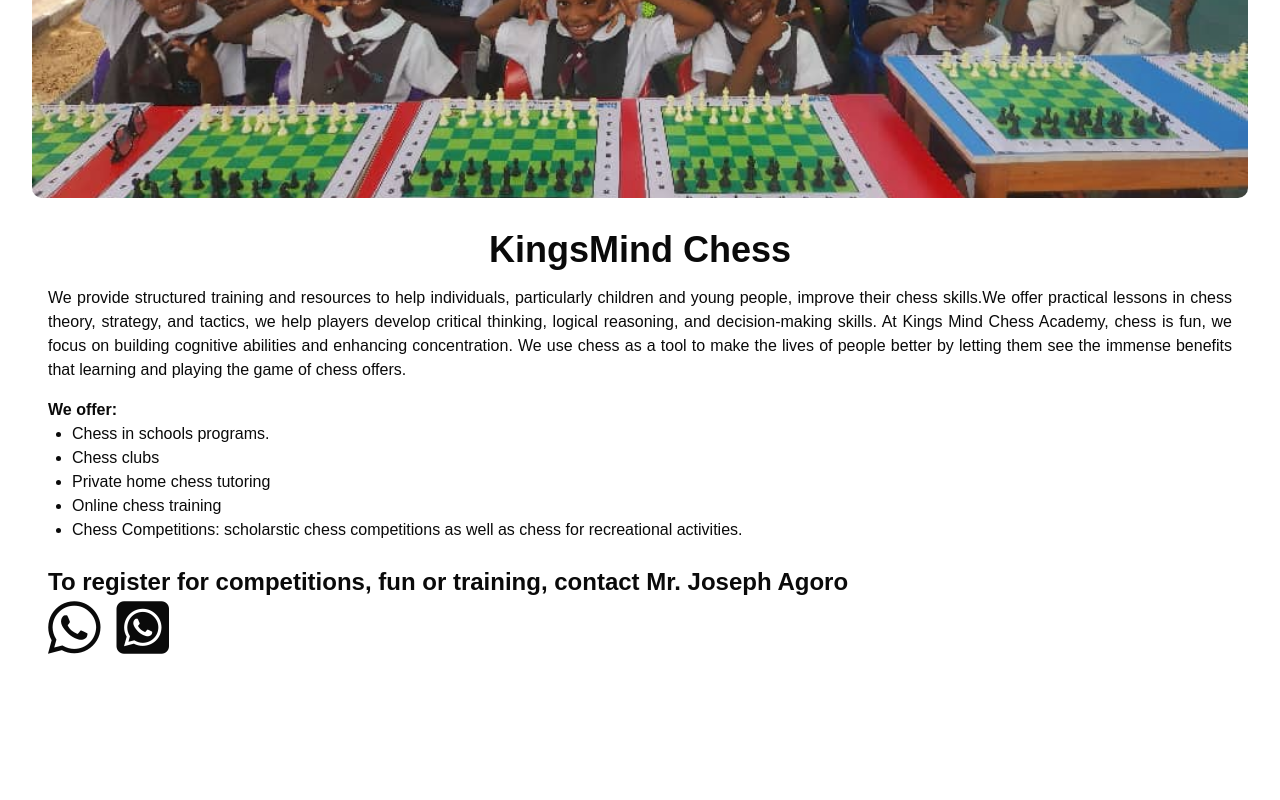
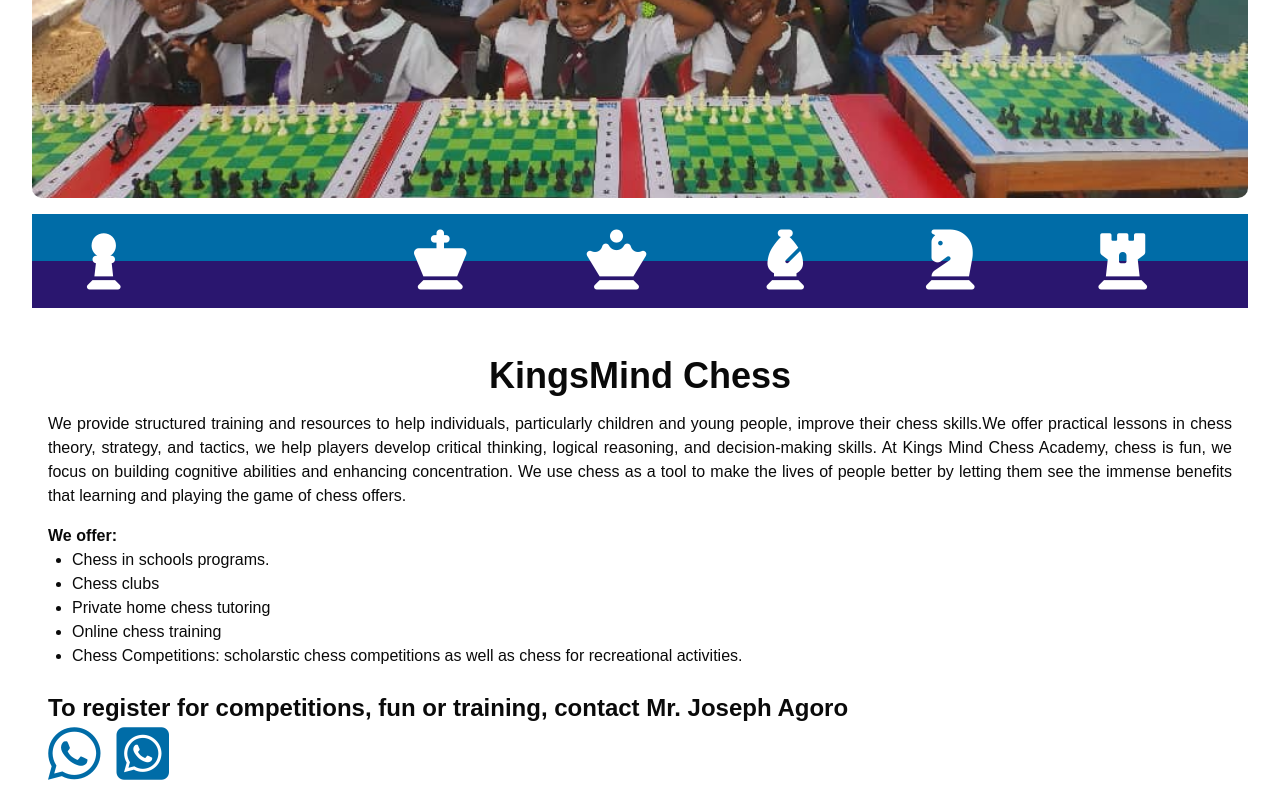
Before and after one commit to ToyinJr/Kingsmind, a React (Vite) app: page /chess in a window 1280 px wide. Shown: the part 589-1389 px from the top of the page. Before the commit the page ends 1263 px from the top, so only its background shows below. Built offline with nearby package versions, Linux system fonts and the light colour scheme.

Commit message:
added marquee strip

```diff
--- a/package.json
+++ b/package.json
@@ -18,6 +18,7 @@
     "radix-ui": "^1.5.0",
     "react": "^19.1.0",
     "react-dom": "^19.1.0",
+    "react-fast-marquee": "^1.6.5",
     "react-router": "^7.17.0",
     "react-router-dom": "^7.6.2",
     "shadcn": "^4.11.0",
--- a/src/Components/Chess.jsx
+++ b/src/Components/Chess.jsx
@@ -2,6 +2,7 @@
 import { ChevronLeft } from "lucide-react";
 import { Link } from "react-router-dom";
 import { useState, useEffect } from "react";
+import Marquee from "react-fast-marquee";
 
 import Swiper from "swiper/bundle";
 import "swiper/css";
@@ -47,12 +48,11 @@
   window.scrollTo(0, 0);
 
   return (
-
     <div className="">
       <div>
         <div className="w-fit">
           <Link to={"/"}>
-          <ChevronLeft size={"2rem"}/>
+            <ChevronLeft size={"2rem"} />
           </Link>
         </div>
         <div>
@@ -70,6 +70,39 @@
               ))}
             </div>
           </div>
+
+          <Marquee
+            play={true}
+            speed={150}
+            clones={3}
+            className="my-4 p-4 bg-linear-to-b from-[#006ca7] from-50% to-[#2a166f] to-50% text-white text-6xl"
+          >
+       <div className="flex space-x-30">
+             <div>
+              <i class="fa-solid fa-chess-king"></i>
+            </div>
+            <div>
+              <i class="fa-solid fa-chess-queen"></i>
+            </div>
+            <div>
+              {" "}
+              <i class="fa-solid fa-chess-bishop"></i>
+            </div>
+            <div>
+              <i class="fa-solid fa-chess-knight"></i>
+            </div>
+            <div>
+              <i class="fa-solid fa-chess-rook"></i>
+            </div>
+            <div>
+              <i class="fa-solid fa-chess-pawn"></i>
+            </div>
+
+            <div className="hidden">
+              <p>Lorem ipsum dolor sit amet consectetur adipisicing elit. Aspernatur, necessitatibus?</p>
+            </div>
+       </div>
+          </Marquee>
 
           <div className="p-4">
             <p className="font-bold text-center text-4xl mt-4">
@@ -101,13 +134,24 @@
             </div>
 
             <div className="pt-6">
-                <p className="font-bold text-2xl">To register for competitions, fun or training, contact Mr. Joseph Agoro</p>
+              <p className="font-bold text-2xl">
+                To register for competitions, fun or training, contact Mr.
+                Joseph Agoro
+              </p>
               <div className="flex gap-4">
-                    <Link to={'http://wa.me/+2348029726732'} target="_blank" className="hover:scale-105 transition-all duration-500">
-                <i class="fa-brands fa-whatsapp text-6xl"></i>
+                <Link
+                  to={"http://wa.me/+2348029726732"}
+                  target="_blank"
+                  className="hover:scale-105 transition-all duration-500"
+                >
+                  <i class="fa-brands fa-whatsapp text-6xl text-[#006ca7]"></i>
                 </Link>
-                <Link to={'http://wa.me/+2348115087637'} target="_blank" className="hover:scale-105 transition-all duration-500">
-                <i class="fa-brands fa-square-whatsapp text-6xl"></i>
+                <Link
+                  to={"http://wa.me/+2348115087637"}
+                  target="_blank"
+                  className="hover:scale-105 transition-all duration-500"
+                >
+                  <i class="fa-brands fa-square-whatsapp text-6xl text-[#006ca7]"></i>
                 </Link>
               </div>
             </div>
--- a/src/Components/Content.jsx
+++ b/src/Components/Content.jsx
@@ -80,12 +80,12 @@
     <div className=" p-2 pt-10 ">
 
       <div className="text-black min-h-screen">
-        <div className="max-md:space-y-4 md:grid md:grid-cols-2 lg:grid-cols-3 gap-4">
+        <div className="max-md:space-y-4 md:grid max-md:grid-cols-1 lg:grid-cols-3 gap-4">
           {cards.map((card, j) => {
             return (
               <div
                 key={j}
-                className="bg-[#006ca7]/30 shadow-lg p-3 rounded-lg flex flex-col h-full"
+                className="bg-linear-to-b from-[#006ca7] from-50% to-[#2a166f] to-50% shadow-lg p-3 rounded-lg flex flex-col h-full text-white"
               >
                 <img
                   src={card.image}
```
Also changed, not shown: 1 other file (tests, documents, lock files or other folders). Lines whose indentation alone changed are shown as unchanged.
